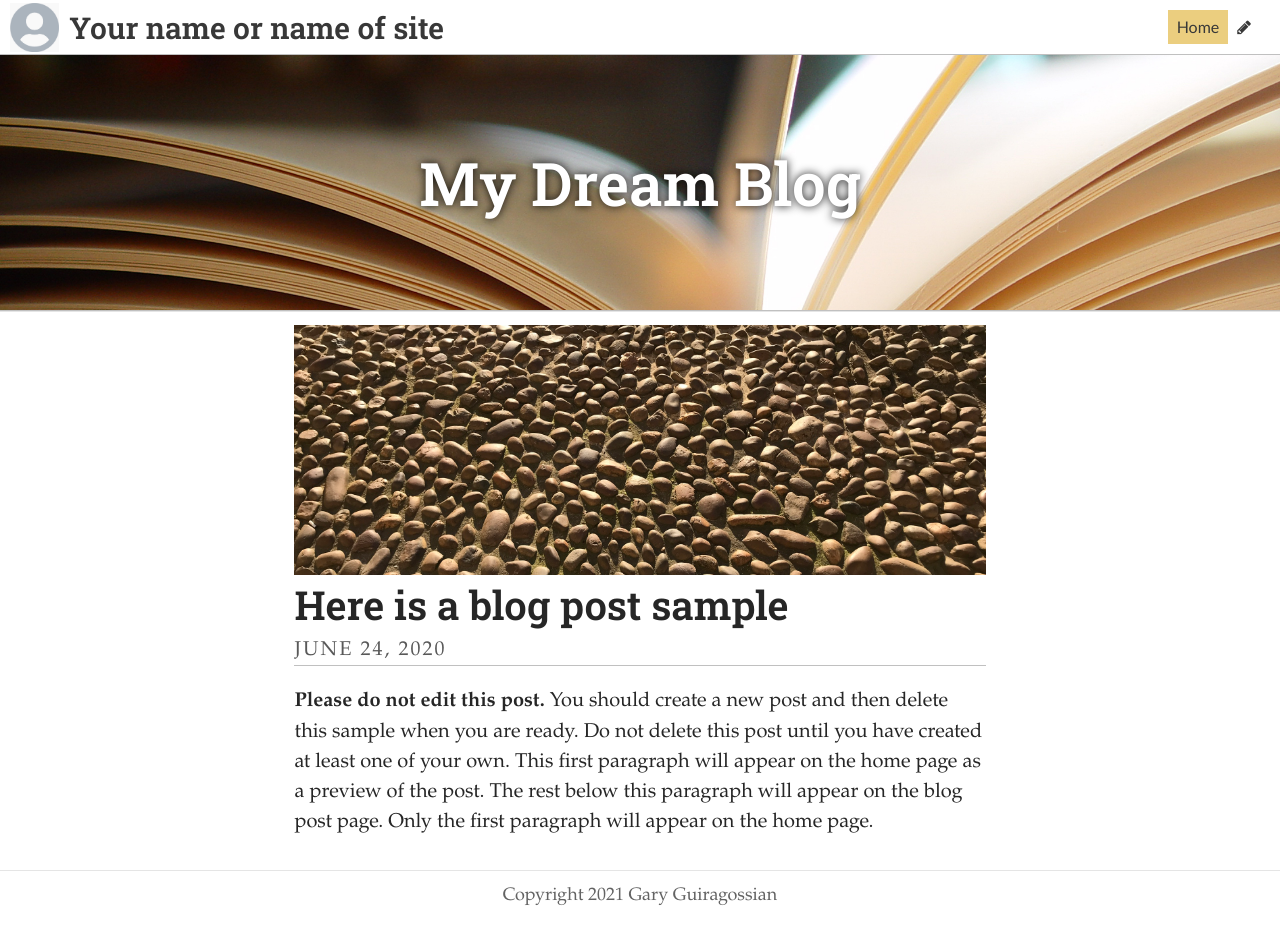
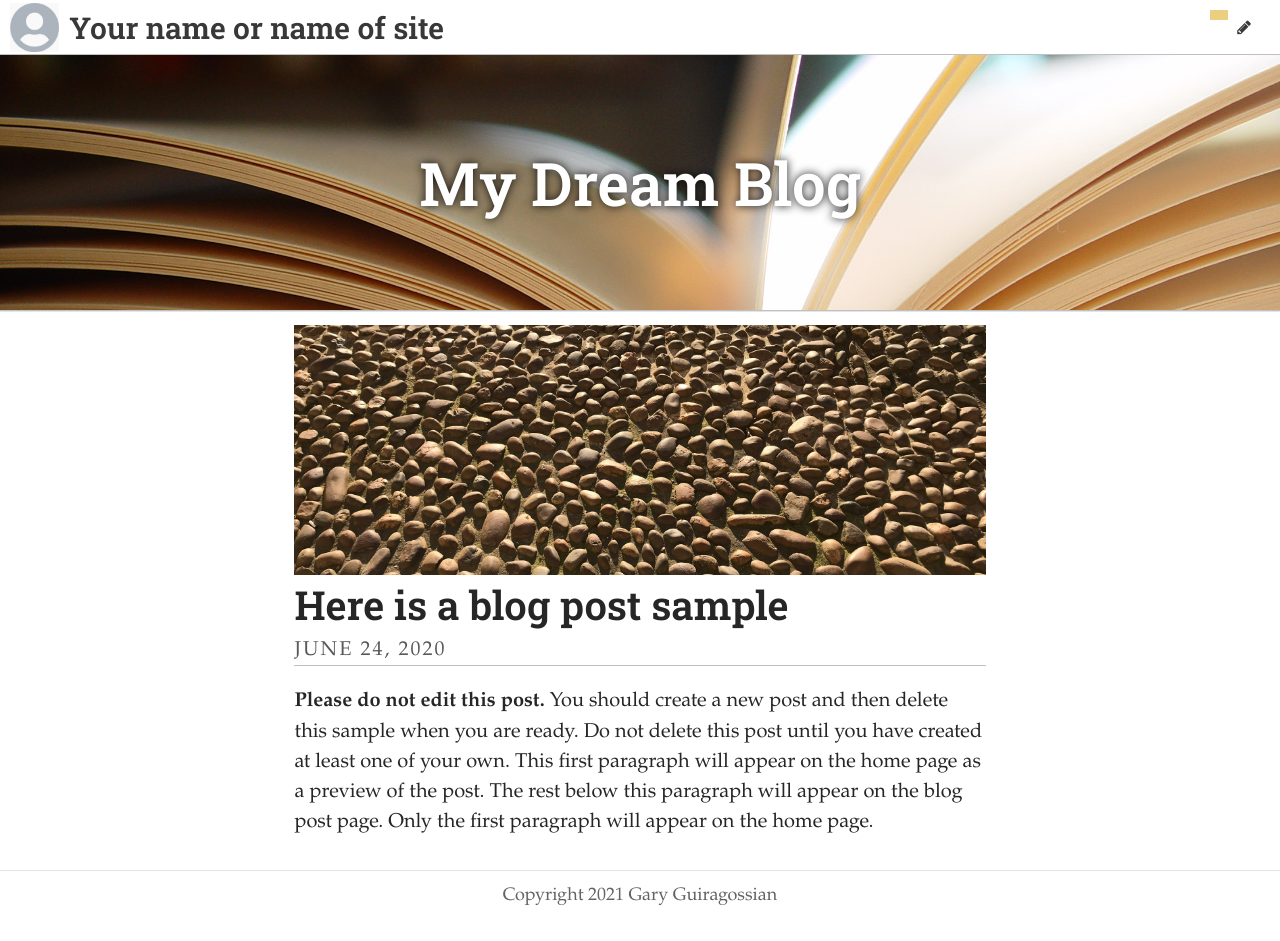
Before and after one commit to garyBG/GGMemoryBox, a Jekyll site: the page built from index.html, in a window 1280 px wide. Built offline with Jekyll 4.4.1, drawn with Linux system fonts in a browser that asks for light colours; some web fonts are replaced; the list of posts is cut into pages by our own code.

Commit message:
Hide Home

```diff
--- a/_includes/navbar.html
+++ b/_includes/navbar.html
@@ -22,7 +22,7 @@
   <!-- Menu -->
   <ul class="willhide">
     <li {% if page.url == "/" %} class="active"{% endif %}>
-      <a class="clear" aria-label="Home" title="Home" href="/">Home</a>
+      <!-- <a class="clear" aria-label="Home" title="Home" href="/">Home</a> -->
   </li>
     {%- for item in site.data.settings.items -%}
     {%- unless item.name == null or item.siteurl ==  null -%}
```
